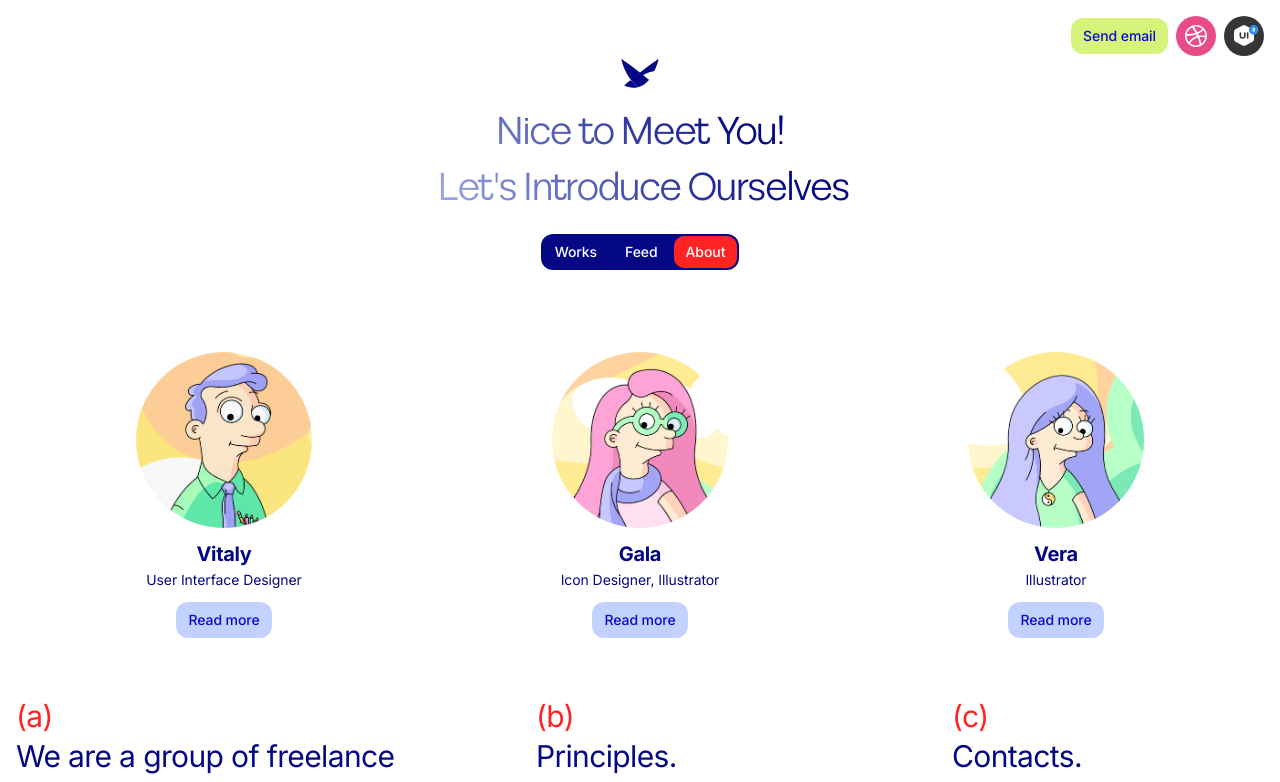
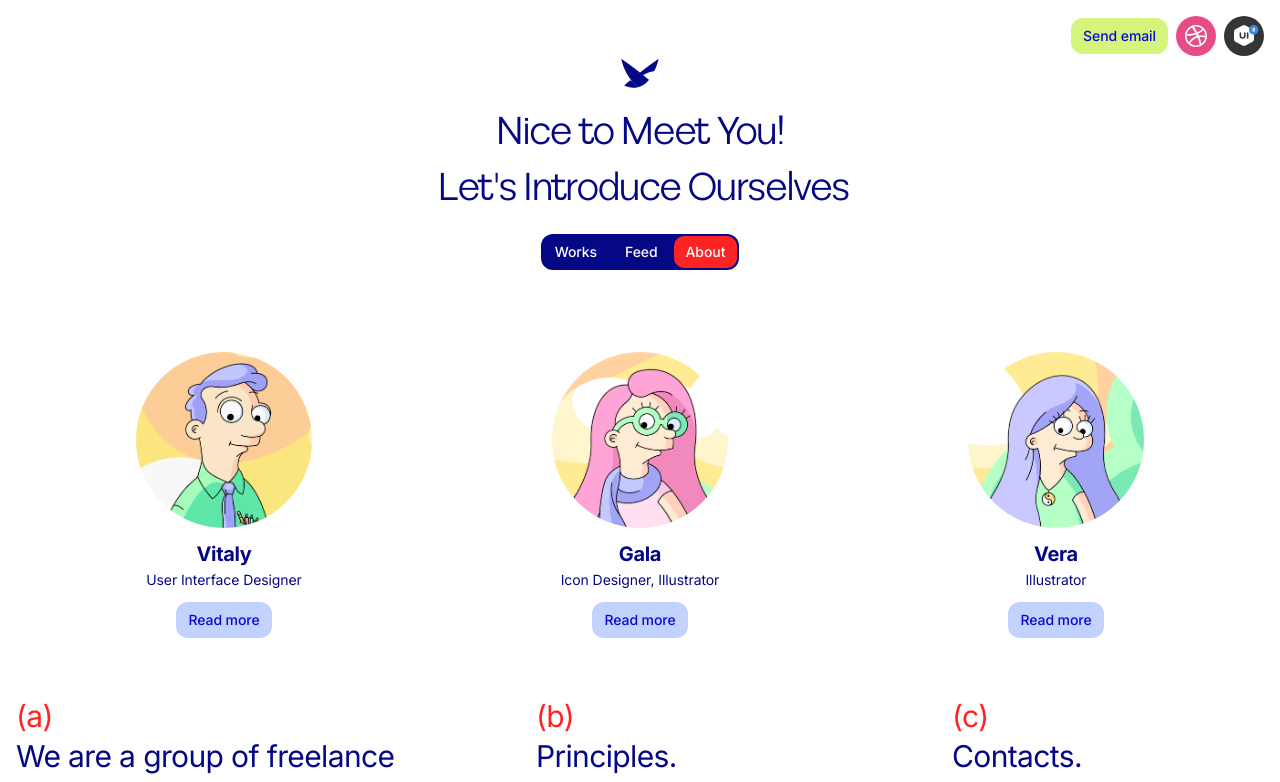
Before and after one commit to vito57/yasktailwind2, a Next.js app: page /about in a window 1280 px wide. Shown: the top 782 px of the page. Built offline with nearby package versions, Linux system fonts and the light colour scheme.

Commit message:
text balance on h1

```diff
--- a/app/components/client.tsx
+++ b/app/components/client.tsx
@@ -170,7 +170,7 @@ export function Jumbo({ datas }: JumboProps) {
   return (
     <h1
       key={pathname}
-      className="lg:text-4xl font-display whitespace-pre-wrap text-3xl mx-auto max-w-xl antialiased animate-fadeIn gradientMe text-transparent bg-clip-text"
+      className="lg:text-4xl font-display whitespace-pre-wrap text-3xl mx-auto max-w-xl antialiased animate-fadeIn"
     >
       {title.title}
     </h1>
```
